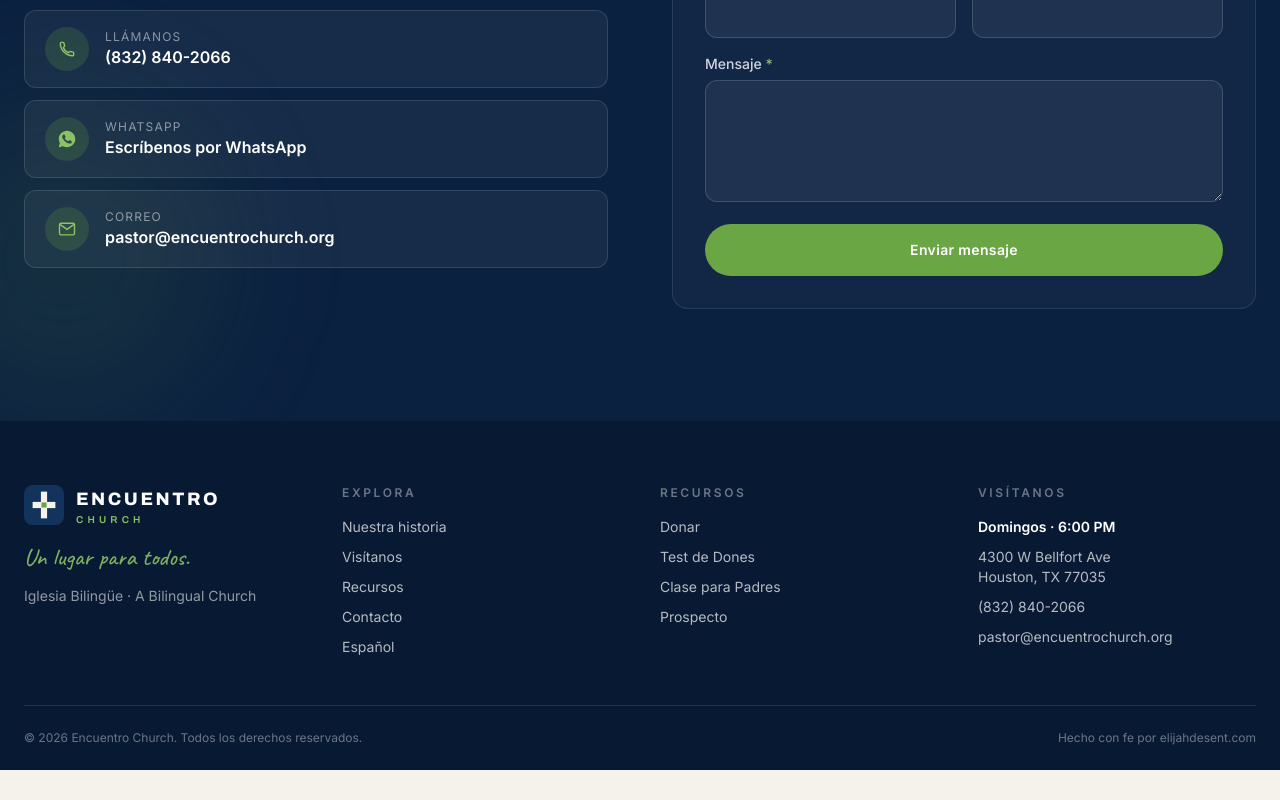
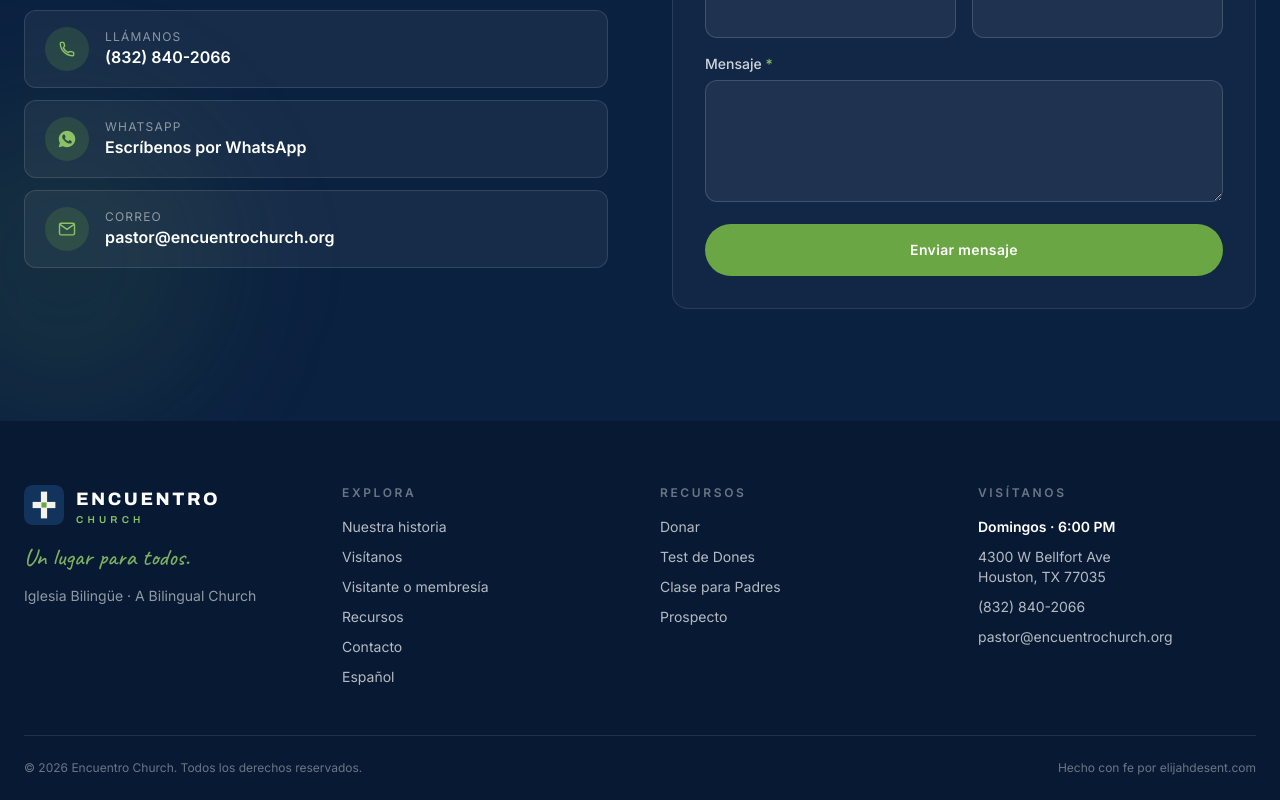
Before and after one commit to edesent/encuentrochurch, a Next.js app: page / in a window 1280 px wide. Shown: the part 5132-5932 px from the top of the page. Before the commit the page ends 5902 px from the top, so only its background shows below. Built offline with nearby package versions, Linux system fonts and the light colour scheme.

Commit message:
Added connection app link to the footer

```diff
--- a/src/components/Footer.tsx
+++ b/src/components/Footer.tsx
@@ -5,6 +5,7 @@ import BrandMark from "./BrandMark";
 const footerNav = [
   { href: "/#historia", label: "Nuestra historia" },
   { href: "/#visitanos", label: "Visítanos" },
+  { href: "/connect", label: "Visitante o membresía" },
   { href: "/#recursos", label: "Recursos" },
   { href: "/contact-us", label: "Contacto" },
   { href: "/home/espanol", label: "Español" },
```
